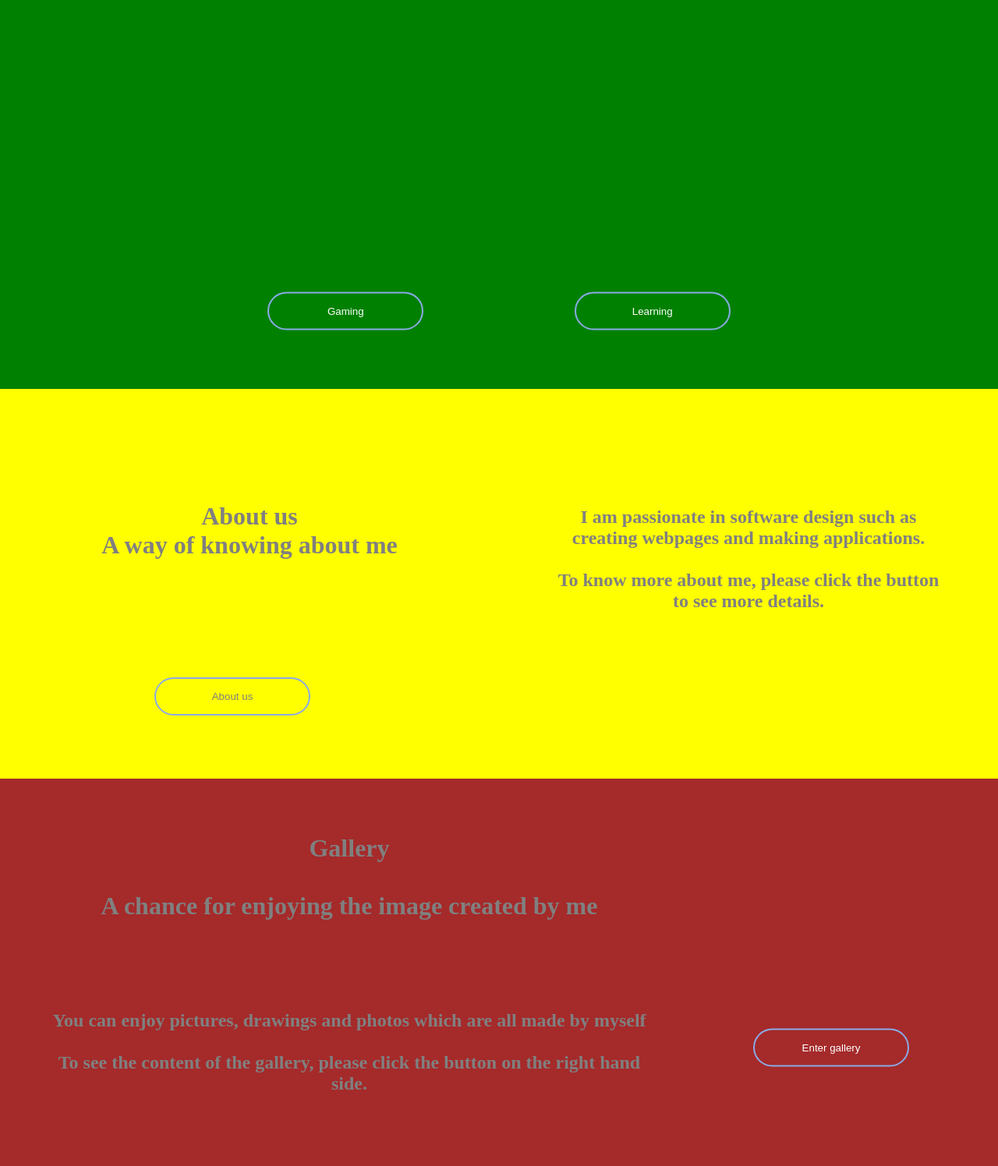
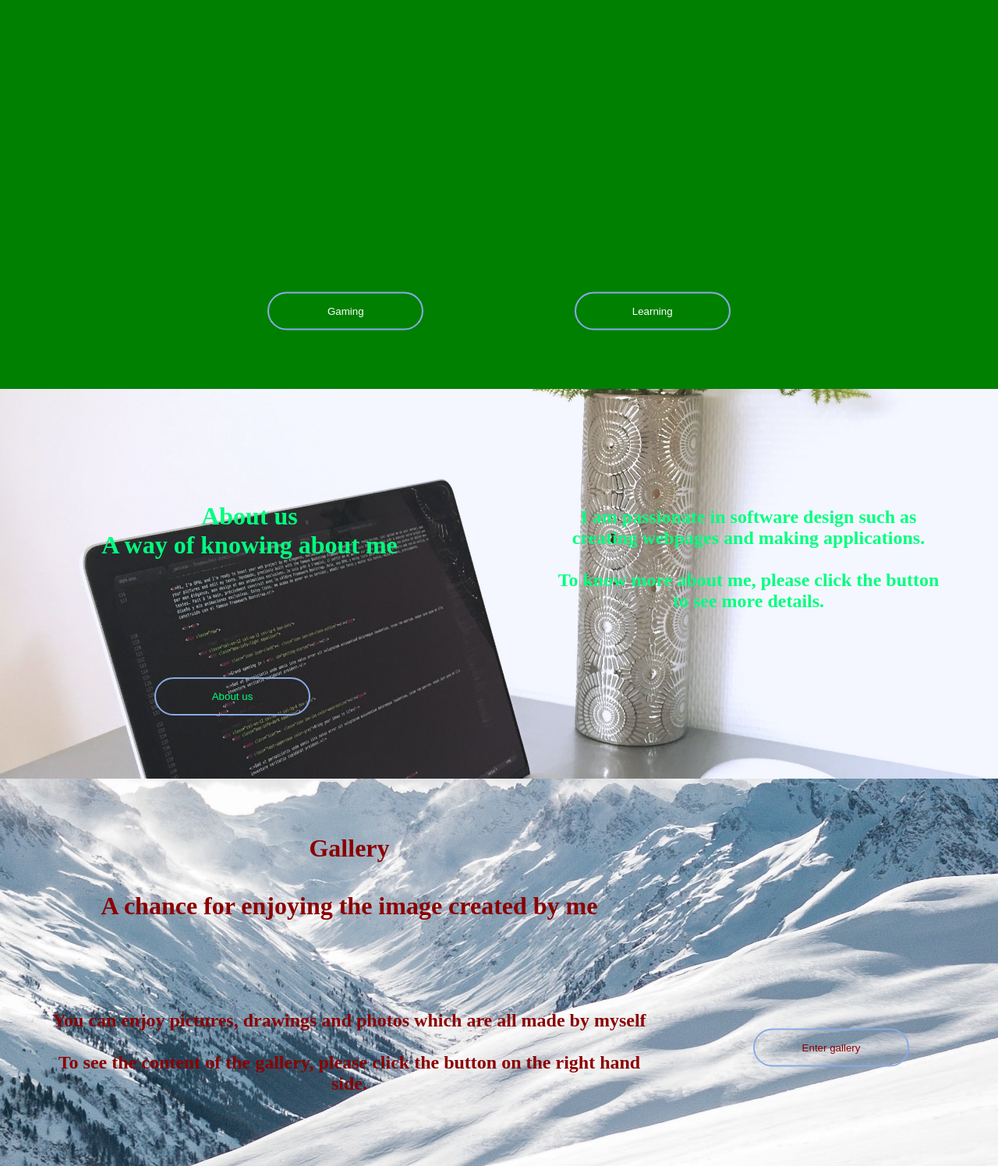
Before and after one commit to AHZHONG1/My-webpage-design, a PHP site: page / in a window 1280 px wide. Shown: the part 51-1547 px from the top of the page at 78% size. Run offline with PHP 8.4, Linux system fonts and the light colour scheme.

Commit message:
Update css file

```diff
--- a/CSS/style.css
+++ b/CSS/style.css
@@ -58,7 +58,7 @@ a {
 .main {
     height: 500px;
     position: relative;
-    background: green;
+    background-color: green;
 }
 
 #main_button {
@@ -68,7 +68,7 @@ a {
     transform: translate(-50%, -50%);
     width: 75%;
     display: flex;
-    justify-content:space-evenly;
+    justify-content: space-evenly;
 }
 
 button {
@@ -107,9 +107,12 @@ button:hover {
 
 .toAbout_us {
     height: 500px;
-    background: yellow;
+    background-image: url("../images/programming.jpg");
+    background-size: 100%;
+    background-position: center;
     position: relative;
-    color: gray;
+    color: springgreen;
+
 }
 
 #About_us_title {
@@ -119,8 +122,6 @@ button:hover {
     top: 10%;
     left: 5%;
     text-align: center;
-    text-transform:
-    /*transform:translate(-10%, -10%);*/
 }
 
 #About_us_description {
@@ -137,14 +138,15 @@ button:hover {
     position: absolute;
     top: 70%;
     left: 22.5%;
-    transform:translateX(-50%);
-    color: gray;
+    transform: translateX(-50%);
+    color: springgreen;
 }
 
 .toGallery {
-    color: gray;
+    color: darkred;
     height: 500px;
-    background: brown;
+    background-image: url("../images/snow.jpg");
+    background-position: center;
     position: relative;
 }
 
@@ -172,16 +174,19 @@ button:hover {
     top: 65%;
     left: 82.5%;
     transform: translate(-50%, -50%);
+    color: darkred;
 }
 
 .toCreateAccount {
     height: 500px;
-    background: orange;
+    background-image: url("../images/information.jpg");
+    background-size: 100%;
+    background-position: center;
     position: relative;
+    color: white;
 }
 
 #CreateAccount_description {
-    color: gray;
     position: absolute;
     text-align: center;
     width: 90%;
@@ -192,7 +197,6 @@ button:hover {
 
 #CreateAccount_directionMessage {
     position: absolute;
-    color: gray;
     text-align: center;
     width: 60%;
     height: 20%;
@@ -218,9 +222,9 @@ button:hover {
     text-align: center;
 }
 
-.footer_list ul li{
+.footer_list ul li {
     color: white;
-    list-style-type:circle;
+    list-style-type: circle;
 }
 
 #footer_copyright {
```
Lines whose indentation alone changed are shown as unchanged.
